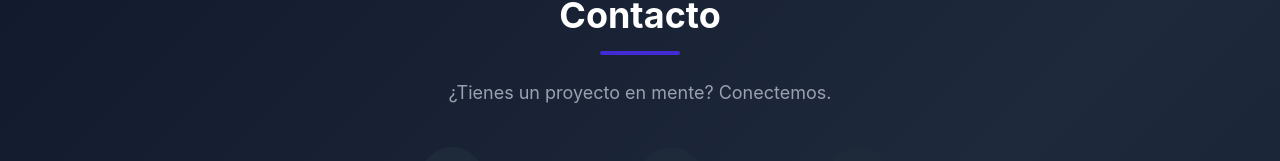
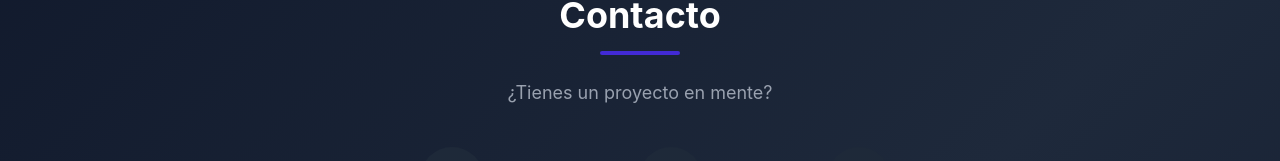
Before and after one commit to Juan-D15/portafolio-web, a React (Vite) app in the folder portafolio-jcd/: page / in a window 1280 px wide. Shown: the part 4097-4258 px from the top of the page. Built offline with nearby package versions, Linux system fonts and the light colour scheme.

Commit message:
cambio de texto en contacto

```diff
--- a/portafolio-jcd/src/components/Contact.jsx
+++ b/portafolio-jcd/src/components/Contact.jsx
@@ -53,7 +53,7 @@ const Contact = () => {
         <div className="w-20 h-1 bg-primary mx-auto rounded mb-6"></div>
 
         <p className="text-gray-400 text-lg mb-10">
-          ¿Tienes un proyecto en mente? Conectemos.
+          ¿Tienes un proyecto en mente?
         </p>
 
         <div className="flex flex-col sm:flex-row justify-center items-center gap-8 sm:gap-12 mb-16">
```
